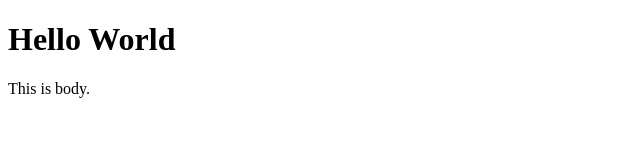
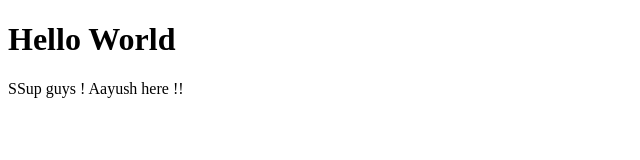
Before and after one commit to icproject01/cf-search, a plain HTML site: page index.html in a window 1280 px wide. Shown: the whole page, without its empty margins (0-640 px from the left). Drawn offline with Linux system fonts and the light colour scheme.

Commit message:
added my name as a trial

```diff
--- a/index.html
+++ b/index.html
@@ -10,7 +10,7 @@
 <p>
     <h1>Hello World</h1>
     <div class="body">
-        This is body.
+        SSup guys ! Aayush here !!
     </div>
 </p>
 </body>
```
